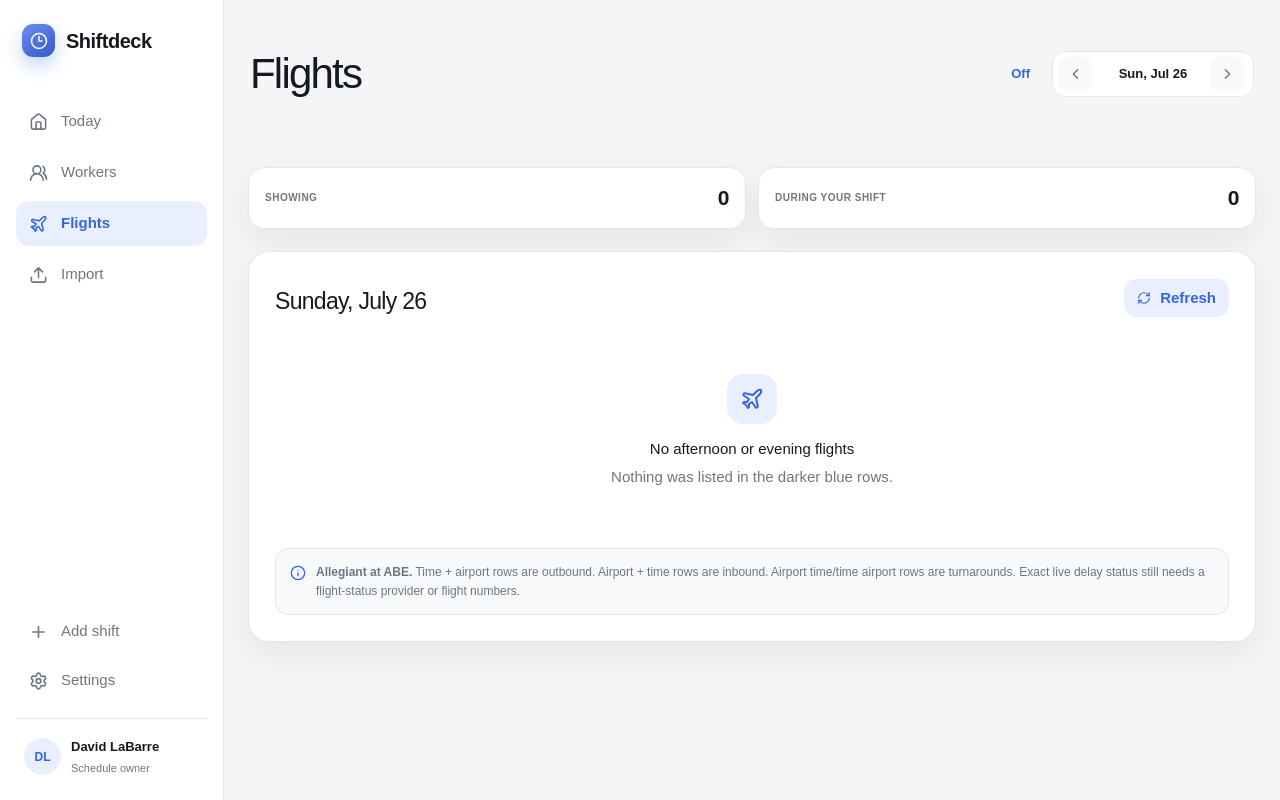
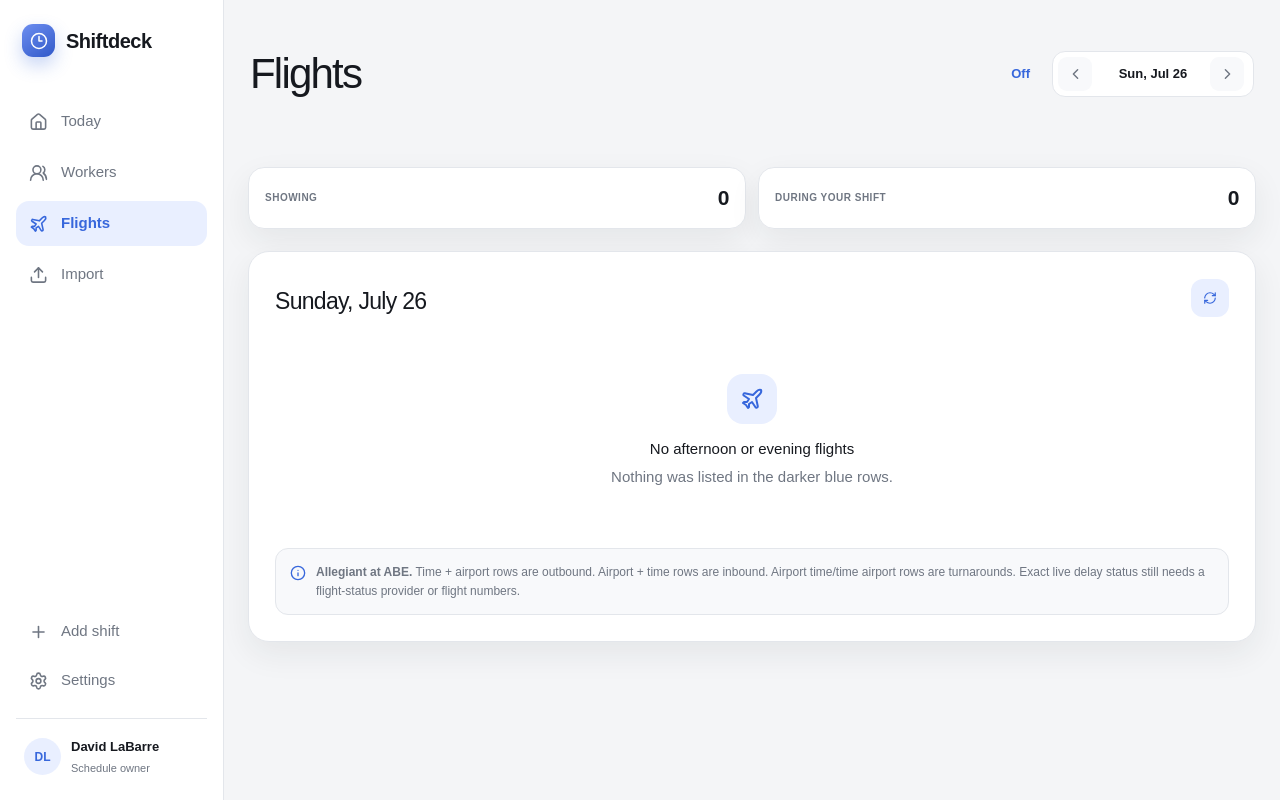
Before and after one commit to Frenchbear1/shiftdeck, a Next.js app: page / in a window 1280 px wide. Both pictures are taken after a click on the button "Flights". Built offline with nearby package versions, Linux system fonts and the light colour scheme.

Commit message:
Make flight refresh icon only

```diff
--- a/app/globals.css
+++ b/app/globals.css
@@ -1012,6 +1012,11 @@ main {
   white-space: nowrap;
 }
 
+.compact-toggle.icon-only {
+  width: 38px;
+  padding: 0;
+}
+
 .source-chip {
   color: var(--green);
   background: var(--green-soft);
--- a/app/page.tsx
+++ b/app/page.tsx
@@ -1447,8 +1447,8 @@ export default function HomePage() {
             <h2>{formatDate(selectedDate, "long")}</h2>
           </div>
           <div className="flight-heading-actions">
-            <button className="button soft compact-toggle" onClick={refreshFlightMatches}>
-              <RefreshCw size={14} /> Refresh
+            <button className="button soft compact-toggle icon-only" onClick={refreshFlightMatches} aria-label="Refresh flight matches">
+              <RefreshCw size={14} />
             </button>
             {hiddenFlightCount > 0 && (
               <button className="button soft compact-toggle" onClick={() => setShowAllFlights((current) => !current)}>
```
